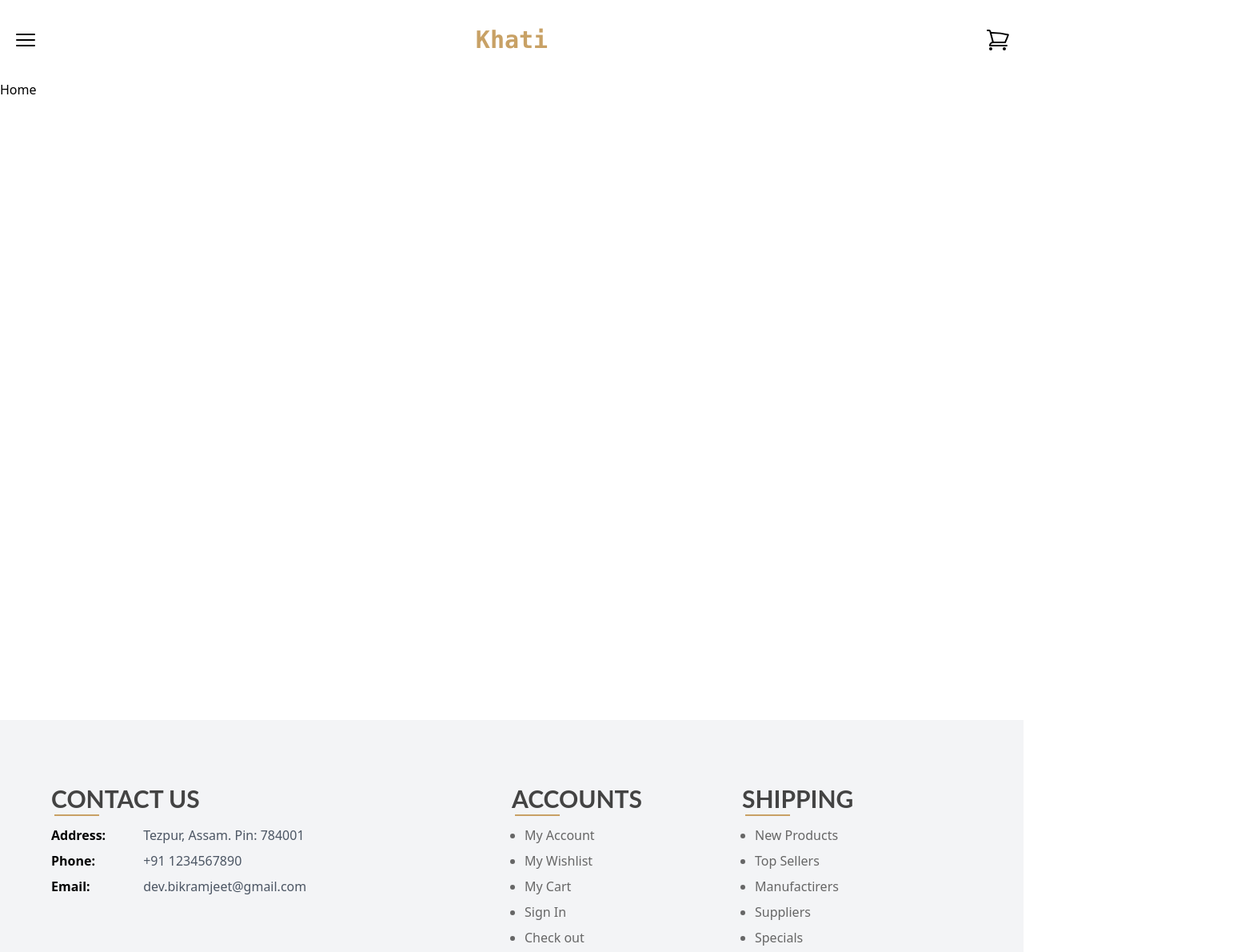
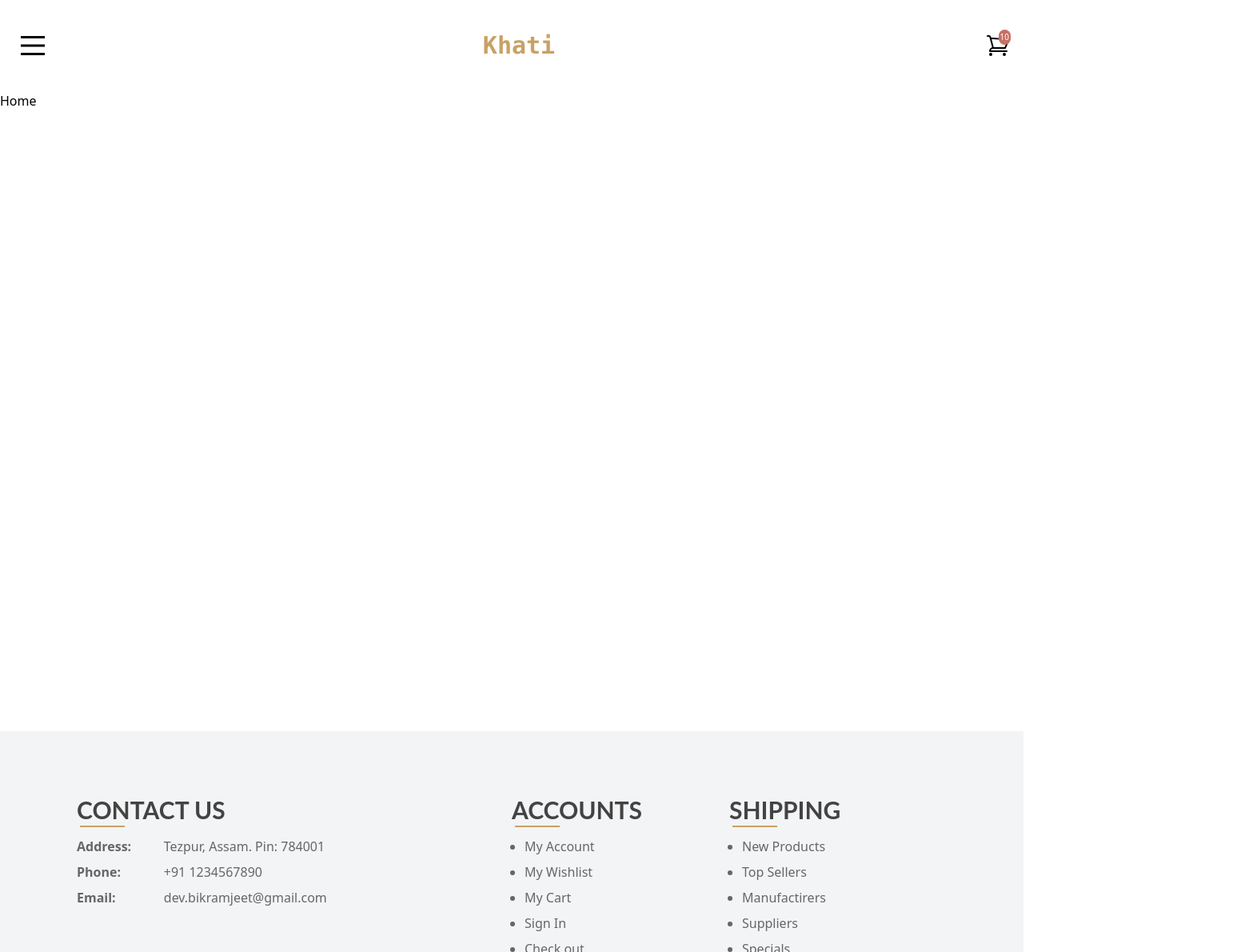
Before and after one commit to BikramjeetSarmah03/Khati, a Next.js app in the folder client/: page / in a window 1280 px wide. Shown: the top 1190 px of the page at 80% size, 1552 px wide, since content can reach past the window. Built offline with nearby package versions, Linux system fonts and the light colour scheme.

Commit message:
Menu Sidebar + Cart Dropdown

```diff
--- a/client/src/app/globals.css
+++ b/client/src/app/globals.css
@@ -4,6 +4,7 @@
 
 html {
   scroll-behavior: smooth;
+  overflow-x: hidden;
 }
 
 h1,
@@ -15,3 +16,45 @@ h6 {
   color: #434343;
   font-family: Lato, sans-serif;
 }
+
+.menu {
+  background-color: transparent;
+  border: none;
+  cursor: pointer;
+  display: flex;
+  padding: 0;
+}
+.line {
+  fill: none;
+  stroke: black;
+  stroke-width: 6;
+  transition: stroke-dasharray 600ms cubic-bezier(0.4, 0, 0.2, 1),
+    stroke-dashoffset 600ms cubic-bezier(0.4, 0, 0.2, 1);
+}
+.line1 {
+  stroke-dasharray: 60 207;
+  stroke-width: 6;
+}
+.line2 {
+  stroke-dasharray: 60 60;
+  stroke-width: 6;
+}
+.line3 {
+  stroke-dasharray: 60 207;
+  stroke-width: 6;
+}
+.opened .line1 {
+  stroke-dasharray: 90 207;
+  stroke-dashoffset: -134;
+  stroke-width: 6;
+}
+.opened .line2 {
+  stroke-dasharray: 1 60;
+  stroke-dashoffset: -30;
+  stroke-width: 6;
+}
+.opened .line3 {
+  stroke-dasharray: 90 207;
+  stroke-dashoffset: -134;
+  stroke-width: 6;
+}
--- a/client/src/app/layout.tsx
+++ b/client/src/app/layout.tsx
@@ -15,7 +15,7 @@ export default function RootLayout({
 }) {
   return (
     <html lang="en">
-      <body>
+      <body className="relative">
         <Header />
         {children}
         <Footer />
--- /dev/null
+++ b/client/src/components/layout/CartDropdown.tsx
@@ -0,0 +1,7 @@
+export default function CartDropdown() {
+  return (
+    <div className="absolute -right-72 z-10 transition-all duration-500 bg-white shadow-md border min-h-[10rem] min-w-[15rem] top-unset group-hover:right-0 p-4 group-hover:visible invisible">
+      hey
+    </div>
+  );
+}
--- a/client/src/components/layout/Footer.tsx
+++ b/client/src/components/layout/Footer.tsx
@@ -1,26 +1,26 @@
 export default function Footer() {
   return (
     <footer className="py-16 bg-gray-100">
-      <div className="container grid grid-cols-8 mx-auto lg:max-w-6xl">
-        <div className="col-span-4">
+      <div className="container grid grid-cols-1 px-8 mx-auto md:grid-cols-8 lg:max-w-6xl">
+        <div className="col-span-4 mb-4 md:mb-0">
           <h1 className="relative my-4 font-bold uppercase md:text-2xl lg:text-3xl">
             Contact Us
             <span className="absolute -bottom-1 left-1 w-14 h-0.5 bg-primary"></span>
           </h1>
           <div className="space-y-2">
-            <div className="grid grid-cols-5">
+            <div className="grid grid-cols-5 text-black-light">
               <div className="col-span-1 font-semibold">Address:</div>
-              <div className="col-span-3 text-gray-600">
+              <div className="col-span-3 ml-4 md:ml-0">
                 Tezpur, Assam. Pin: 784001
               </div>
             </div>
-            <div className="grid grid-cols-5">
+            <div className="grid grid-cols-5 text-black-light">
               <div className="col-span-1 font-semibold">Phone:</div>
-              <div className="col-span-3 text-gray-600">+91 1234567890</div>
+              <div className="col-span-3 ml-4 md:ml-0">+91 1234567890</div>
             </div>
-            <div className="grid grid-cols-5">
+            <div className="grid grid-cols-5 text-black-light">
               <div className="col-span-1 font-semibold">Email:</div>
-              <div className="col-span-3 text-gray-600">
+              <div className="col-span-3 ml-4 md:ml-0">
                 dev.bikramjeet@gmail.com
               </div>
             </div>
--- a/client/src/components/layout/Header.tsx
+++ b/client/src/components/layout/Header.tsx
@@ -2,9 +2,13 @@
 
 import { Bars3Icon, ShoppingCartIcon } from "@heroicons/react/24/outline";
 import { useEffect, useState } from "react";
+import MenuIcon from "./MenuIcon";
+import Sidebar from "./Sidebar";
+import CartDropdown from "./CartDropdown";
 
 export default function Header() {
   const [activeScrollar, setActiveScrollbar] = useState(false);
+  const [openSidebar, setOpenSidebar] = useState(false);
 
   const activeScrollbarFunction = () => {
     if (window.scrollY > 10) {
@@ -23,20 +27,35 @@ export default function Header() {
   }, []);
 
   return (
+    <>
       <header
         className={`flex items-center justify-between z-10 bg-white px-4 transition-all duration-500 ${
           activeScrollar ? "py-4 sticky top-0 shadow-md" : "py-8"
         }`}
         id="#top">
-      <div>
-        <Bars3Icon className="w-8 h-8" />
+        <div
+          onClick={() => setOpenSidebar(!openSidebar)}
+          className={`cursor-pointer menu ${openSidebar ? "opened" : ""}`}>
+          <MenuIcon />
         </div>
         <div>
           <h1 className="font-mono text-3xl font-bold text-primary">Khati</h1>
         </div>
-      <div>
-        <ShoppingCartIcon className="w-8 h-8" />
+        <div className="relative group">
+          <div className="relative">
+            <ShoppingCartIcon className="w-8 h-8 cursor-pointer" />
+            <span className="absolute right-0 text-white rounded-full -top-1 p-0.5 text-[10px] bg-secondary">
+              10
+            </span>
+          </div>
+
+          <div className="overflow-x-hidden">
+            <CartDropdown />
+          </div>
         </div>
       </header>
+
+      <Sidebar open={openSidebar} />
+    </>
   );
 }
--- /dev/null
+++ b/client/src/components/layout/MenuIcon.tsx
@@ -0,0 +1,15 @@
+export default function MenuIcon() {
+  return (
+    <svg width="50" height="50" viewBox="0 0 100 100">
+      <path
+        className="line line1"
+        d="M 20,29.000046 H 80.000231 C 80.000231,29.000046 94.498839,28.817352 94.532987,66.711331 94.543142,77.980673 90.966081,81.670246 85.259173,81.668997 79.552261,81.667751 75.000211,74.999942 75.000211,74.999942 L 25.000021,25.000058"
+      />
+      <path className="line line2" d="M 20,50 H 80" />
+      <path
+        className="line line3"
+        d="M 20,70.999954 H 80.000231 C 80.000231,70.999954 94.498839,71.182648 94.532987,33.288669 94.543142,22.019327 90.966081,18.329754 85.259173,18.331003 79.552261,18.332249 75.000211,25.000058 75.000211,25.000058 L 25.000021,74.999942"
+      />
+    </svg>
+  );
+}
--- /dev/null
+++ b/client/src/components/layout/Sidebar.tsx
@@ -0,0 +1,16 @@
+import React from "react";
+
+type SidebarProps = {
+  open: boolean;
+};
+
+export default function Sidebar({ open }: SidebarProps) {
+  return (
+    <div
+      className={`p-4 w-40 fixed z-10 min-h-screen bg-white shadow-xl transition-all duration-500 ${
+        open ? "left-0" : "-left-80"
+      }`}>
+      Sidebar
+    </div>
+  );
+}
```
Lines whose indentation alone changed are shown as unchanged.
